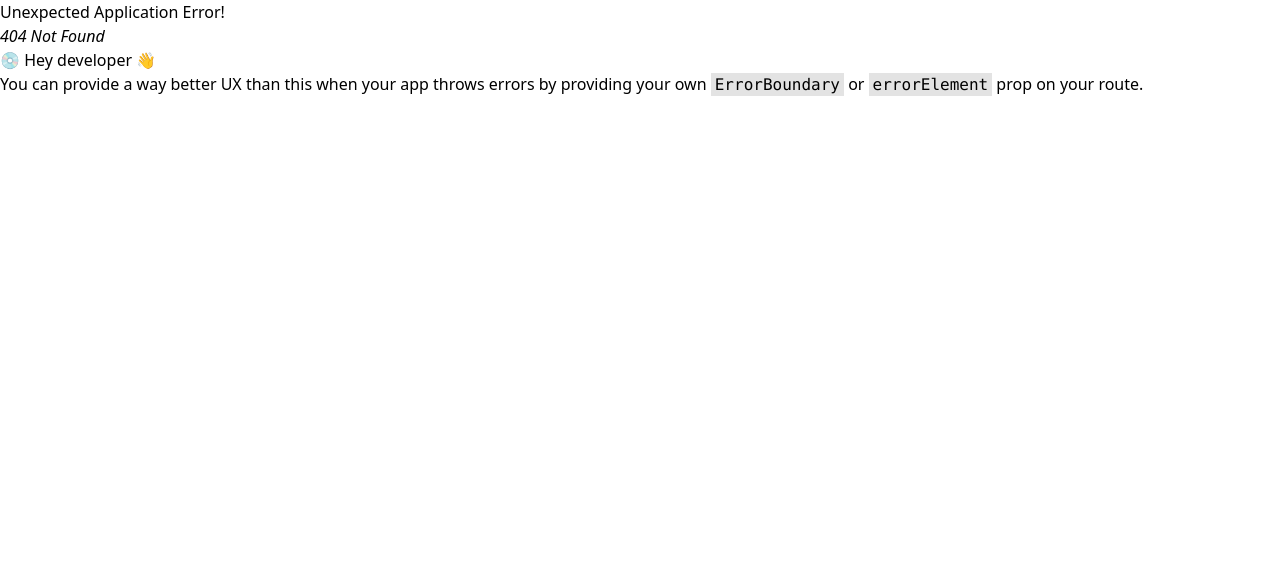
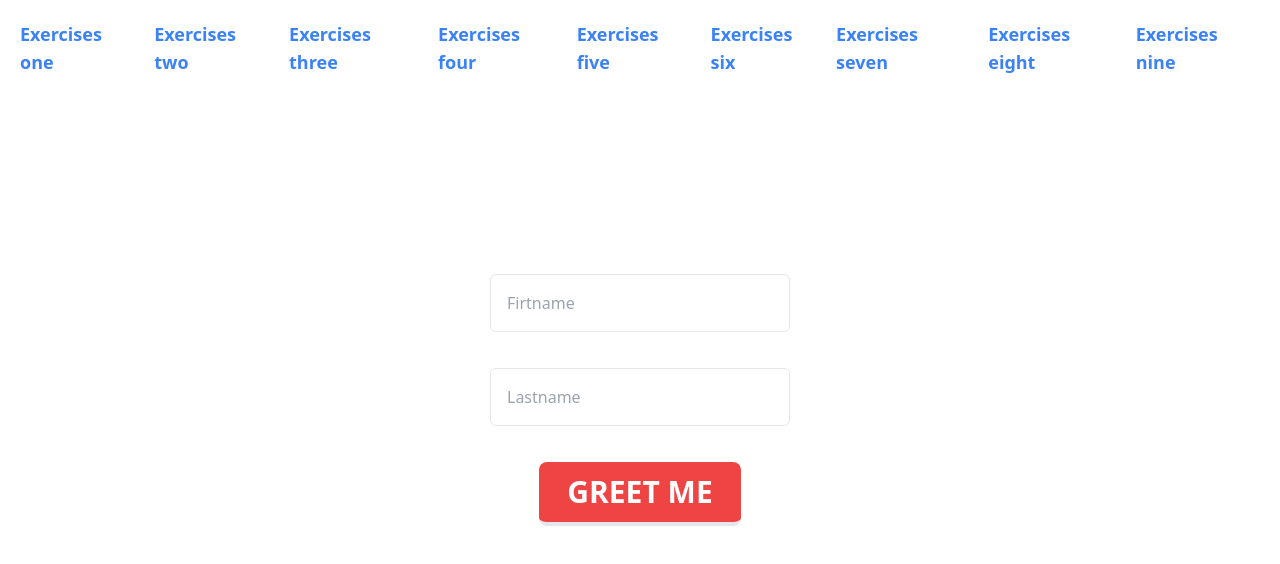
Before and after one commit to chrisostome01/the-gym-react-intro-challenge, a React (Create React App) app: page /seven in a window 1280 px wide. Before the commit this address had no page. Shown: the top 564 px of the page. Built offline with nearby package versions, Linux system fonts and the light colour scheme; the HTML template or start-up script is replaced by a standard one.

Commit message:
feat: adds greeting form

```diff
--- a/src/App.jsx
+++ b/src/App.jsx
@@ -5,6 +5,7 @@ import ExercisesThree from "./pages/ExercisesThree";
 import ExercisesFour from "./pages/ExercisesFour";
 import ExercisesFive from "./pages/ExercisesFive";
 import ExercisesSix from "./pages/ExercisesSix";
+import ExercisesSeven from "./pages/ExercisesSeven";
 import { RouterProvider, createBrowserRouter } from "react-router-dom/dist";
 
 const router = createBrowserRouter([
@@ -32,6 +33,10 @@ const router = createBrowserRouter([
     path: "/six",
     element: <ExercisesSix />,
   },
+  {
+    path: "/seven",
+    element: <ExercisesSeven />,
+  },
 ]);
 
 function App() {
--- /dev/null
+++ b/src/pages/ExercisesSeven.jsx
@@ -0,0 +1,35 @@
+import React, { useState } from "react";
+import Nav from "../components/Nav"
+
+export default function ExercisesSeven() {
+  const [firstname, setFirstname] = useState("");
+  const [lastname, setLastname] = useState("");
+
+  return (
+    <>
+      <Nav />
+      <div className="flex gap-9 items-center justify-center h-screen flex-col">
+        <input
+          type="text"
+          className="block border py-4 px-4 rounded-md w-[300px]"
+          placeholder="Firtname"
+          value={firstname}
+          onChange={(e) => setFirstname(e.target.value)}
+        />
+        <input
+          type="text"
+          className="block border py-4 px-4 rounded-md w-[300px]"
+          placeholder="Lastname"
+          value={lastname}
+          onChange={(e) => setLastname(e.target.value)}
+        />
+        <button
+          className="bg-red-500 border-b-4 hover:border-red-900 text-white font-bold px-7 py-3 rounded-lg uppercase text-3xl"
+          onClick={() => alert(`Hello ${firstname} ${lastname}`)}
+        >
+          greet me
+        </button>
+      </div>
+    </>
+  );
+}
```
